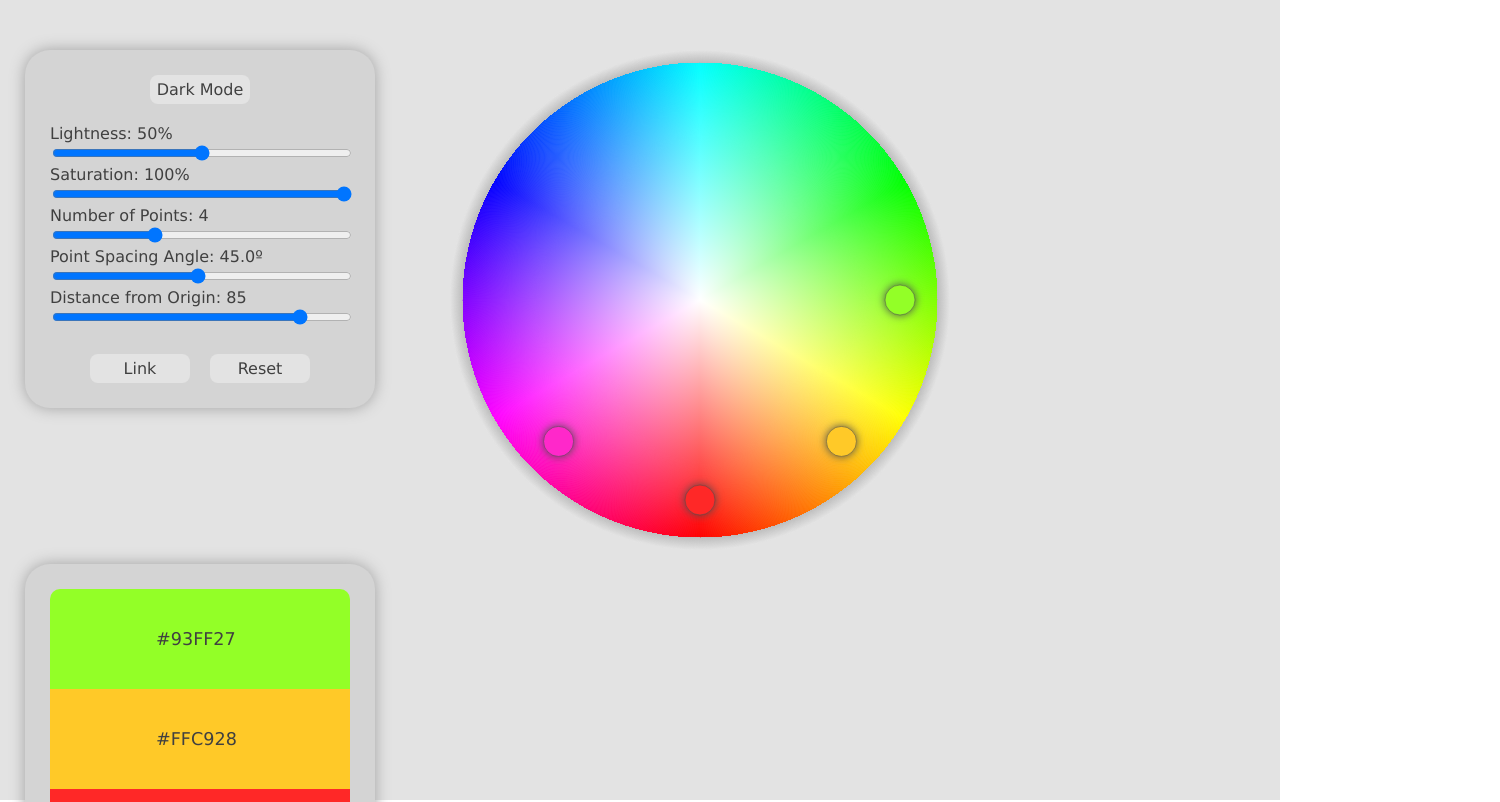
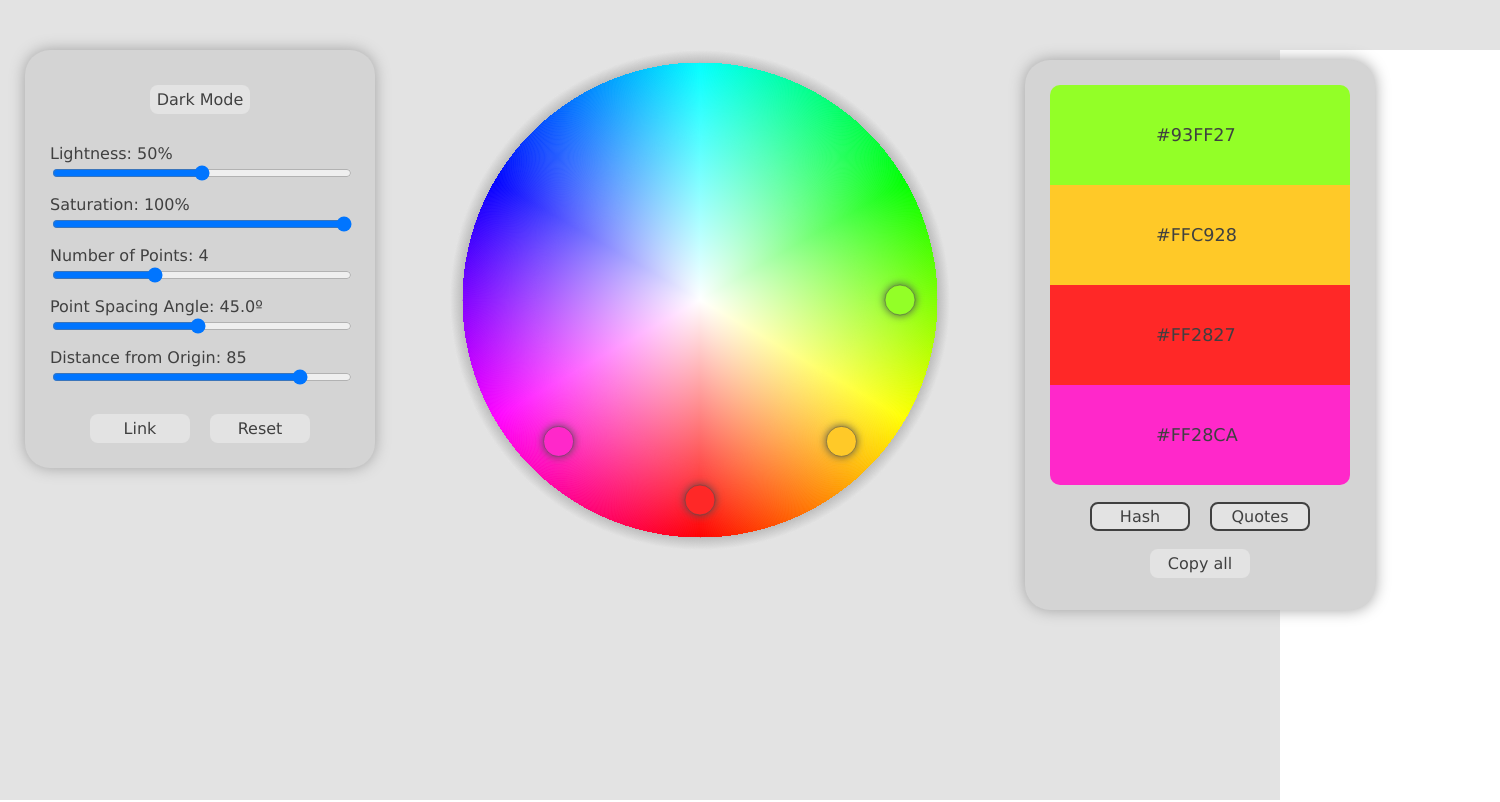
Before and after one commit to ymurenko/color-builder, a React (Create React App) app: page / in a window 1280 px wide. Shown: the top 802 px of the page, 1500 px wide, since content can reach past the window. Built offline with nearby package versions, Linux system fonts and the light colour scheme.

Commit message:
css fixes

```diff
--- a/src/App.scss
+++ b/src/App.scss
@@ -4,6 +4,7 @@
   background-color: $color-primary;
   color: $secondary-font-color;
   height: 100vh;
+  width: 100vw;
   &.dark {
     background-color: $color-primary-dark;
     color: $secondary-font-color-dark
--- a/src/components/ColorPicker/ColorPicker.scss
+++ b/src/components/ColorPicker/ColorPicker.scss
@@ -21,9 +21,11 @@
 }
 
 .color-picker-container {
-  width: auto;
+  display: block;
+  width: 1500px;
   height: auto;
   margin: auto;
+  text-align: center;
   background-color: $color-primary;
   .gradient {
     float: left;
--- a/src/components/Controls/Controls.scss
+++ b/src/components/Controls/Controls.scss
@@ -22,7 +22,7 @@
   font-size: $secondary-font-size;
   font-weight: $secondary-font-weight;
   font-family: $font-family;
-  margin: 0;
+  margin-top: 10px;
   .button {
     margin: 0 10px 0;
     &.active {
```
